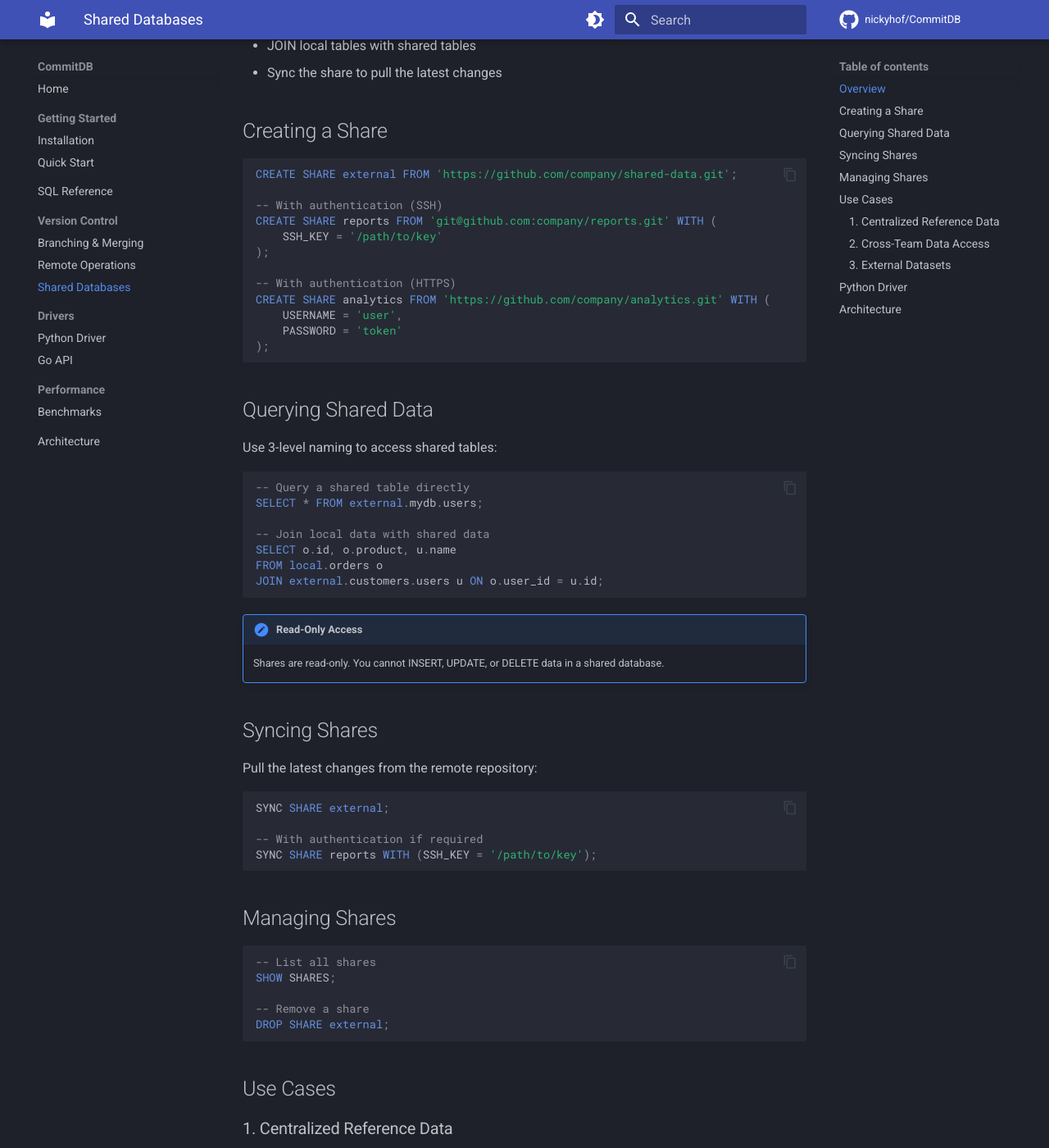
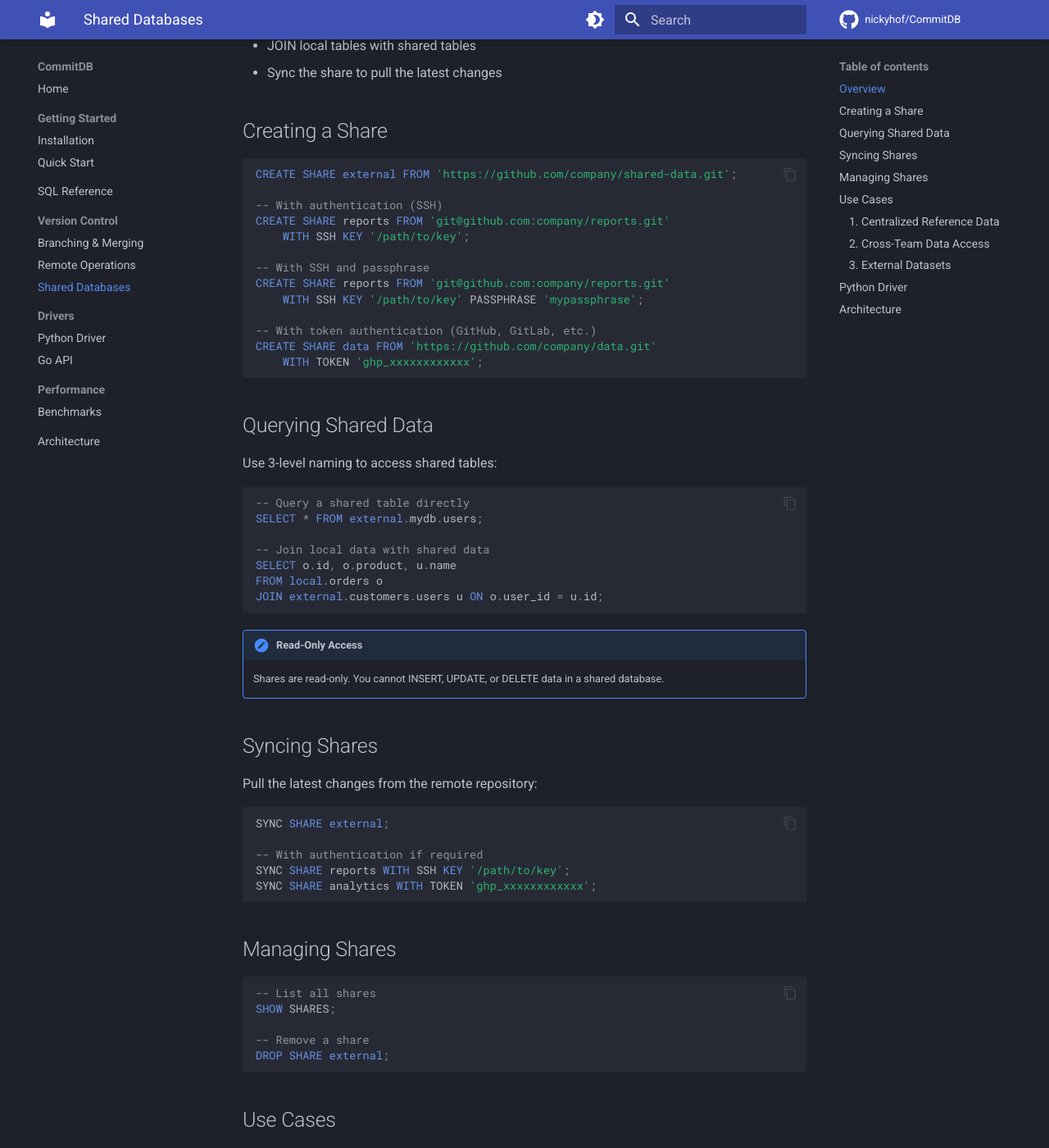
Before and after one commit to nickyhof/CommitDB, an MkDocs documentation site: the page built from docs/shared-databases.md, in a window 1280 px wide and 1400 px high, scrolled down 380 px. Shown: the whole window at 82% size. Built offline with MkDocs 1.6.1 and Material for MkDocs 9.7.7, drawn with Linux system fonts in a browser that asks for light colours; comment, search, counter and statistics services are not loaded.

Commit message:
Update sql docs for shared databases

````diff
--- a/docs/shared-databases.md
+++ b/docs/shared-databases.md
@@ -16,15 +16,16 @@
 CREATE SHARE external FROM 'https://github.com/company/shared-data.git';
 
 -- With authentication (SSH)
-CREATE SHARE reports FROM 'git@github.com:company/reports.git' WITH (
-    SSH_KEY = '/path/to/key'
-);
+CREATE SHARE reports FROM 'git@github.com:company/reports.git'
+    WITH SSH KEY '/path/to/key';
 
--- With authentication (HTTPS)
-CREATE SHARE analytics FROM 'https://github.com/company/analytics.git' WITH (
-    USERNAME = 'user',
-    PASSWORD = 'token'
-);
+-- With SSH and passphrase
+CREATE SHARE reports FROM 'git@github.com:company/reports.git'
+    WITH SSH KEY '/path/to/key' PASSPHRASE 'mypassphrase';
+
+-- With token authentication (GitHub, GitLab, etc.)
+CREATE SHARE data FROM 'https://github.com/company/data.git'
+    WITH TOKEN 'ghp_xxxxxxxxxxxx';
 ```
 
 ## Querying Shared Data
@@ -52,7 +53,8 @@
 SYNC SHARE external;
 
 -- With authentication if required
-SYNC SHARE reports WITH (SSH_KEY = '/path/to/key');
+SYNC SHARE reports WITH SSH KEY '/path/to/key';
+SYNC SHARE analytics WITH TOKEN 'ghp_xxxxxxxxxxxx';
 ```
 
 ## Managing Shares
````
Also changed, not shown: docs/sql-reference.md (+7 -4 lines).
